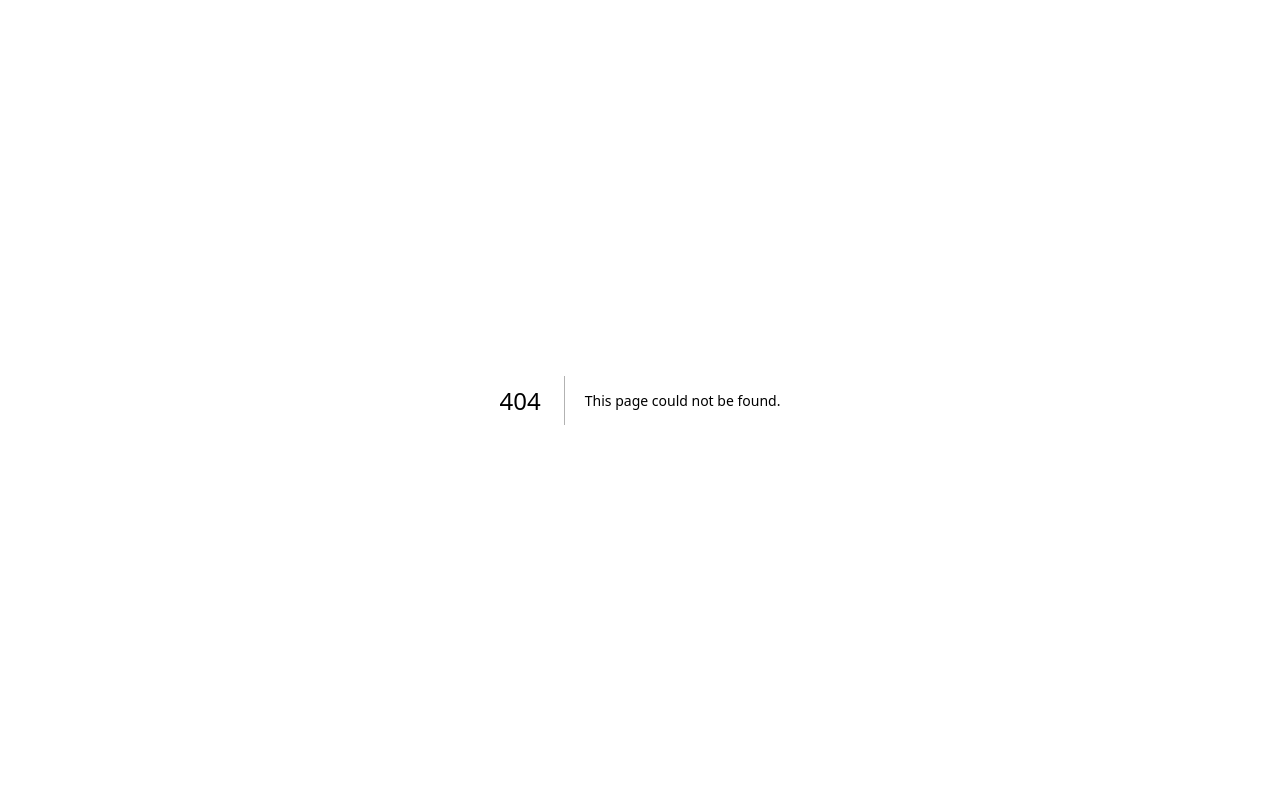
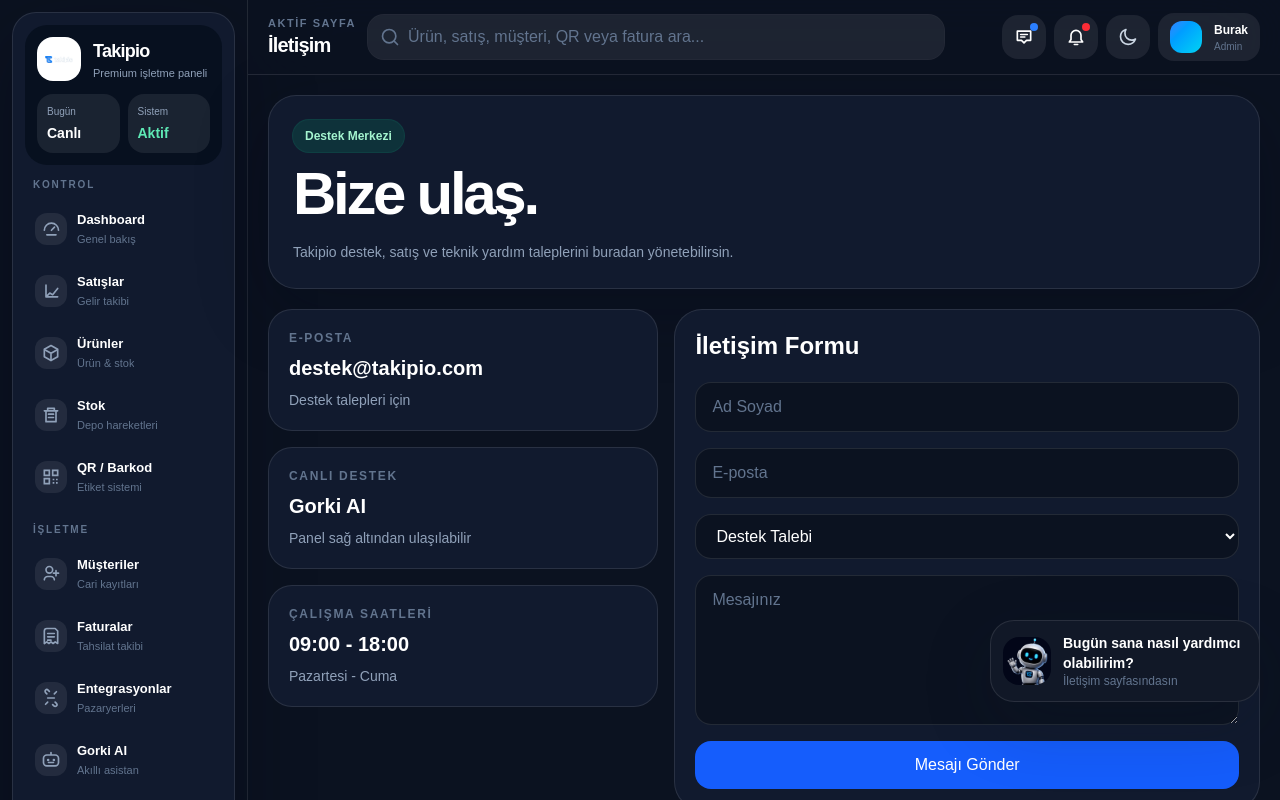
Before and after one commit to BurakSynthie/takipio-temiz, a Next.js app: page /app/contact in a window 1280 px wide. Before the commit this address had no page. Shown: the top 800 px of the page. Built offline with nearby package versions, Linux system fonts and the light colour scheme.

Commit message:
Create page.tsx

```diff
--- /dev/null
+++ b/app/app/contact/page.tsx
@@ -0,0 +1,49 @@
+export default function ContactPage() {
+  return (
+    <section className="mx-auto w-full max-w-[1200px] space-y-5 text-white">
+      <div className="rounded-[28px] border border-white/10 bg-[#111a2e] p-6 shadow-[0_20px_70px_rgba(2,6,23,0.26)]">
+        <div className="mb-3 inline-flex rounded-full bg-emerald-500/15 px-3 py-2 text-xs font-black text-emerald-200 ring-1 ring-emerald-400/20">
+          Destek Merkezi
+        </div>
+        <h1 className="text-4xl font-black tracking-[-0.055em] sm:text-6xl">Bize ulaş.</h1>
+        <p className="mt-4 max-w-2xl text-sm leading-6 text-slate-400">
+          Takipio destek, satış ve teknik yardım taleplerini buradan yönetebilirsin.
+        </p>
+      </div>
+
+      <div className="grid gap-4 lg:grid-cols-[0.8fr_1.2fr]">
+        <div className="space-y-4">
+          <InfoCard title="E-posta" value="destek@takipio.com" desc="Destek talepleri için" />
+          <InfoCard title="Canlı Destek" value="Gorki AI" desc="Panel sağ altından ulaşılabilir" />
+          <InfoCard title="Çalışma Saatleri" value="09:00 - 18:00" desc="Pazartesi - Cuma" />
+        </div>
+
+        <div className="rounded-[28px] border border-white/10 bg-[#111a2e] p-5">
+          <h2 className="text-2xl font-black">İletişim Formu</h2>
+          <div className="mt-5 grid gap-4">
+            <input placeholder="Ad Soyad" className="rounded-2xl border border-white/10 bg-[#0b1220] px-4 py-3 text-sm outline-none placeholder:text-slate-500" />
+            <input placeholder="E-posta" className="rounded-2xl border border-white/10 bg-[#0b1220] px-4 py-3 text-sm outline-none placeholder:text-slate-500" />
+            <select className="rounded-2xl border border-white/10 bg-[#0b1220] px-4 py-3 text-sm outline-none">
+              <option>Destek Talebi</option>
+              <option>Satış Görüşmesi</option>
+              <option>Teknik Problem</option>
+              <option>Öneri</option>
+            </select>
+            <textarea placeholder="Mesajınız" className="min-h-[150px] rounded-2xl border border-white/10 bg-[#0b1220] px-4 py-3 text-sm outline-none placeholder:text-slate-500" />
+            <button className="rounded-2xl bg-blue-600 px-5 py-3 text-sm font-black text-white">Mesajı Gönder</button>
+          </div>
+        </div>
+      </div>
+    </section>
+  );
+}
+
+function InfoCard({ title, value, desc }: { title: string; value: string; desc: string }) {
+  return (
+    <div className="rounded-[24px] border border-white/10 bg-[#111a2e] p-5">
+      <p className="text-xs font-black uppercase tracking-[0.14em] text-slate-500">{title}</p>
+      <p className="mt-2 text-xl font-black">{value}</p>
+      <p className="mt-2 text-sm text-slate-400">{desc}</p>
+    </div>
+  );
+}
```
